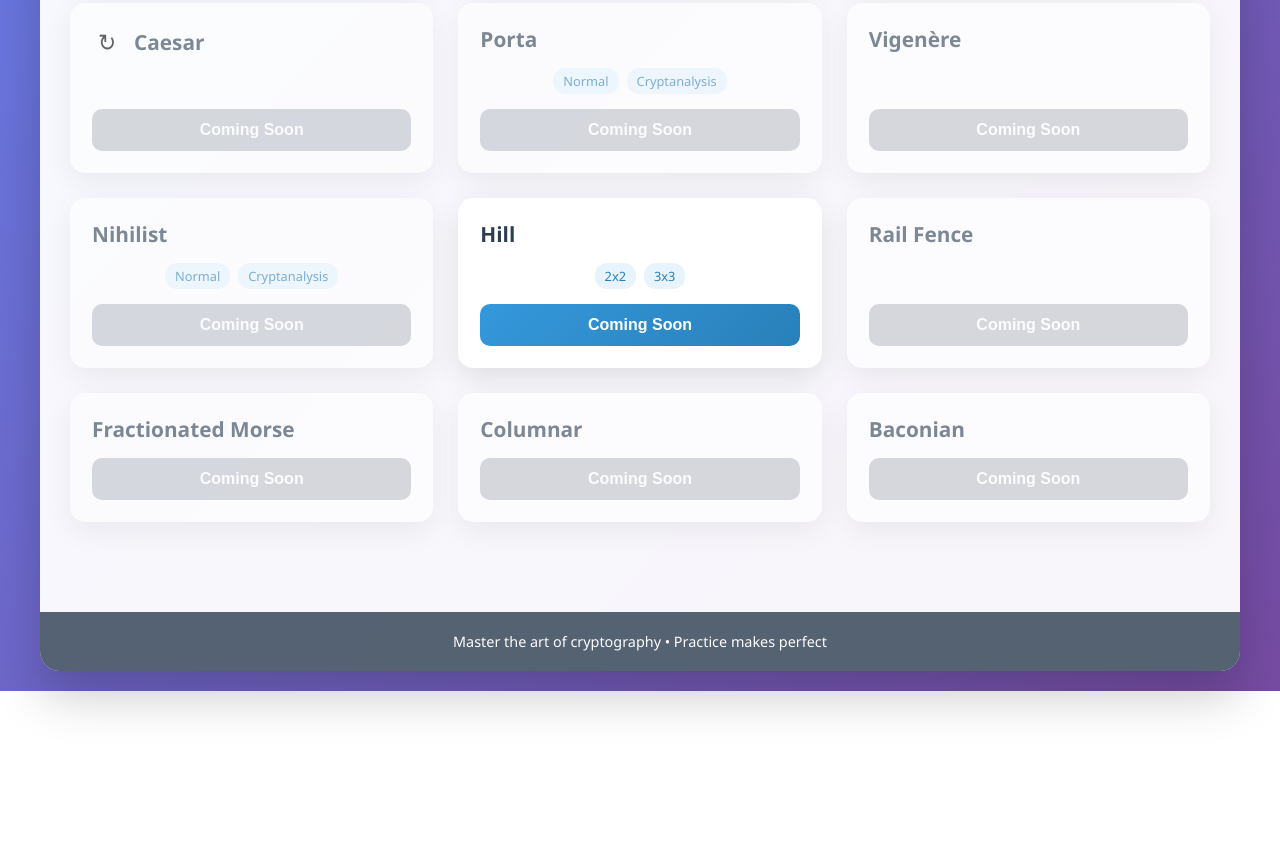
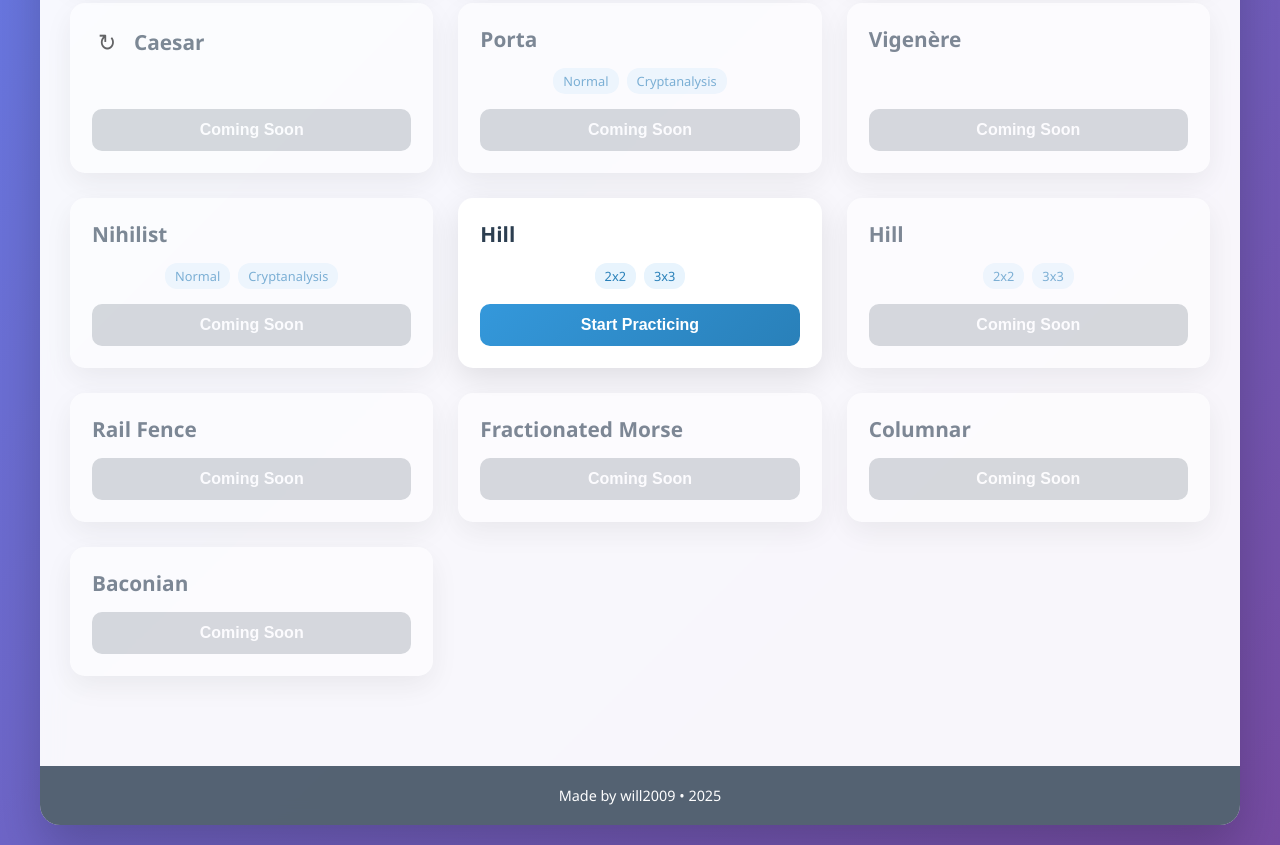
Before and after one commit to will20090/Codegrinder, a plain HTML site: page index.html in a window 1280 px wide. Shown: the part 387-1232 px from the top of the page. Before the commit the page ends 1078 px from the top, so only its background shows below. Drawn offline with Linux system fonts and the light colour scheme.

Commit message:
Update index.html

```diff
--- a/index.html
+++ b/index.html
@@ -313,6 +313,18 @@
                         <span class="option-tag">2x2</span>
                         <span class="option-tag">3x3</span>
                     </div>
+                    <button class="cipher-button">Start Practicing</button>
+                </div>
+
+                 <!-- Hill Cipher -->
+                <div class="cipher-card coming-soon">
+                    <div class="cipher-header">
+                        <div class="cipher-title">Hill</div>
+                    </div>
+                    <div class="cipher-options">
+                        <span class="option-tag">2x2</span>
+                        <span class="option-tag">3x3</span>
+                    </div>
                     <button class="cipher-button">Coming Soon</button>
                 </div>
 
@@ -351,7 +363,7 @@
         </div>
 
         <div class="footer">
-            <p>Master the art of cryptography • Practice makes perfect</p>
+            <p>Made by will2009 • 2025</p>
         </div>
     </div>
 </body>
```
